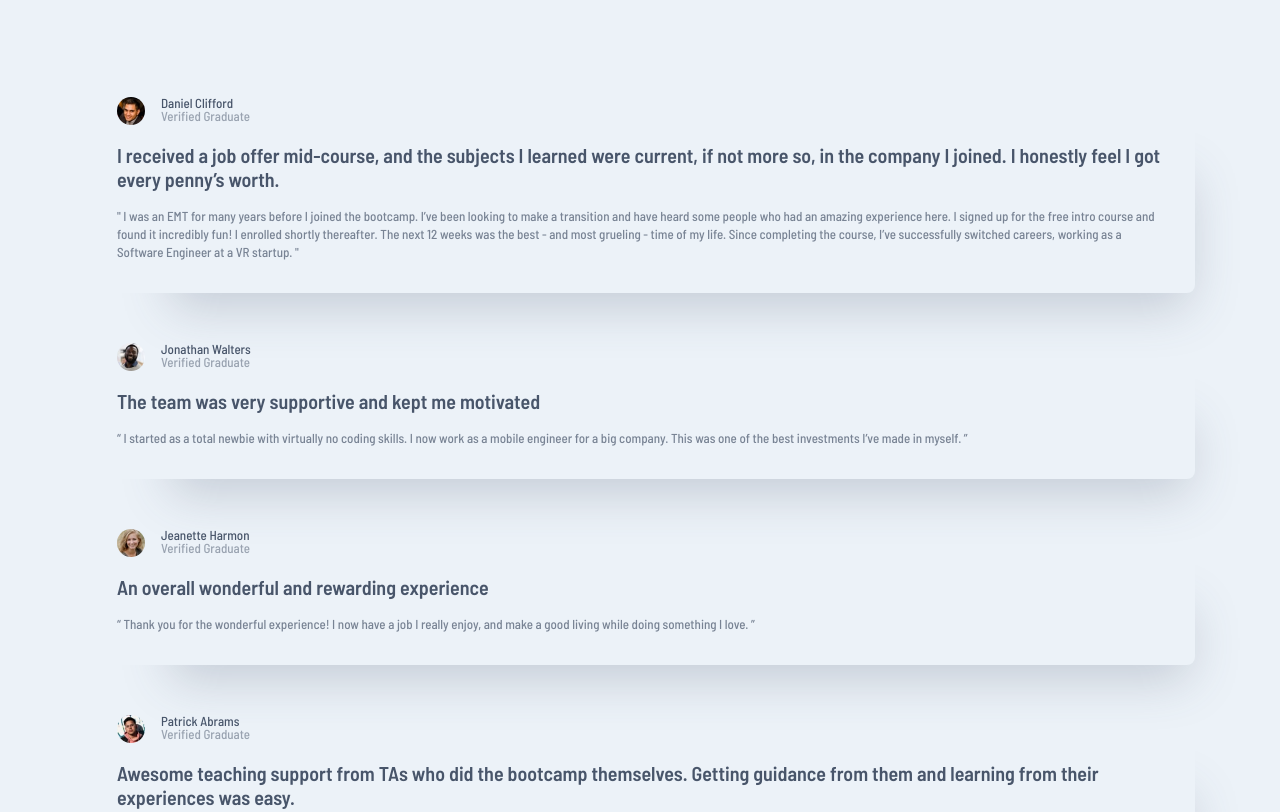
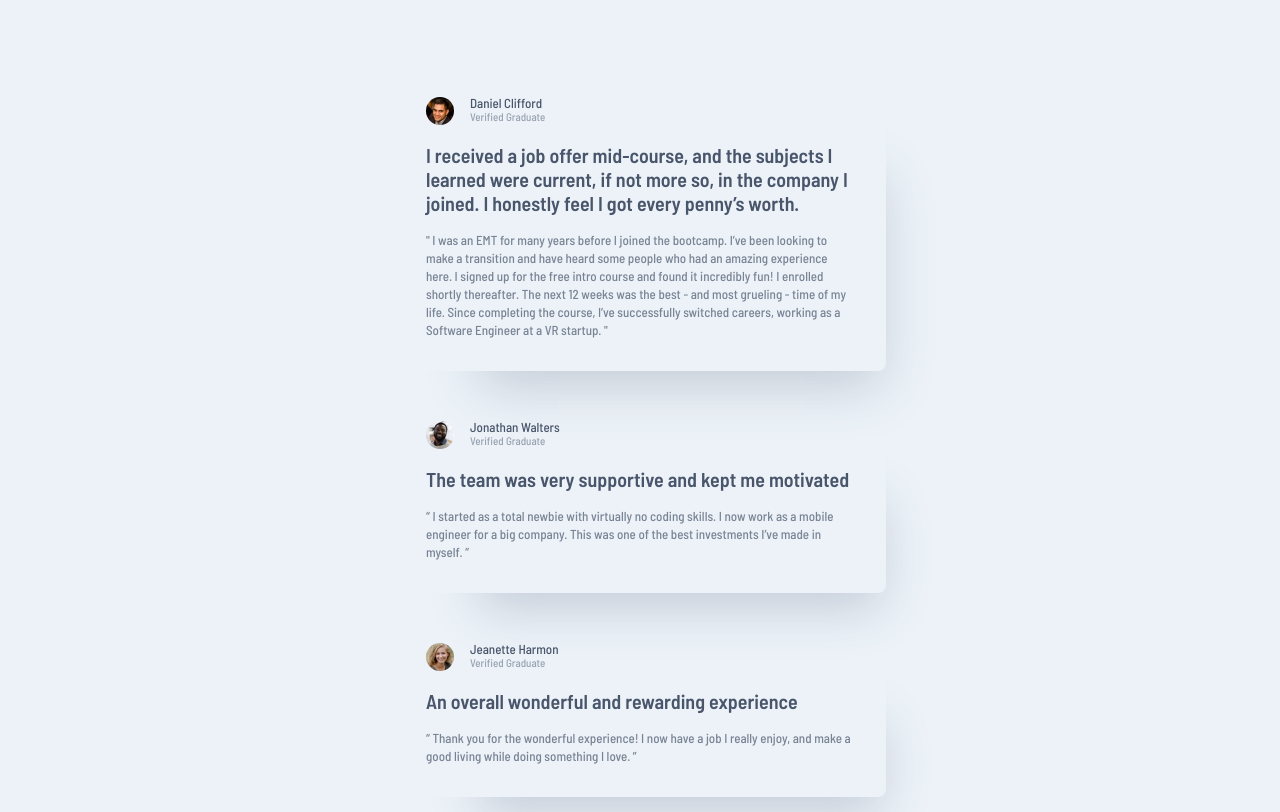
Before and after one commit to solracss/fem-testimonials-grid-section, a website built with Vite: page src/index.html in a window 1280 px wide. Shown: the top 812 px of the page. Built offline with nearby package versions, Linux system fonts and the light colour scheme.

Commit message:
set max-width and font size for veryfied status

```diff
--- a/src/sass/_components.scss
+++ b/src/sass/_components.scss
@@ -2,6 +2,7 @@
 
 .testimonial {
 	padding: 1.625rem 2rem 2rem;
+	max-width: 540px;
 	border-radius: 8px;
 	box-shadow: 40px 60px 50px -47px rgba(72, 85, 106, 0.25);
 
@@ -16,6 +17,7 @@
 		}
 
 		&-isVerified {
+			font-size: 0.6875rem;
 			opacity: 0.5;
 		}
 	}
```
